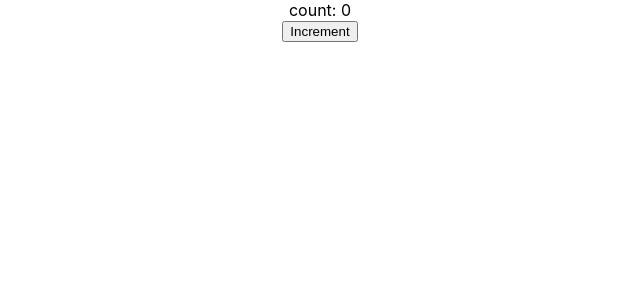
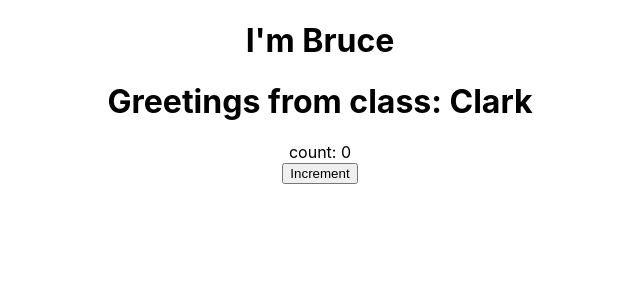
Before and after one commit to mmkvdev/reactAdvancedRetro, a React (Create React App) app: page / in a window 1280 px wide. Shown: the top 300 px of the page, without its empty margins (320-960 px from the left). Built offline with nearby package versions, Linux system fonts and the light colour scheme.

Commit message:
project: Destructuring at App

```diff
--- a/src/App.js
+++ b/src/App.js
@@ -1,9 +1,13 @@
 import "./App.css";
 import Counter from "./components/Counter";
+import Greet from "./components/function/Greet";
+import GreetWithClass from "./components/class/Greet";
 
 function App() {
   return (
     <div className="App">
+      <Greet name="Bruce" />
+      <GreetWithClass name="Clark" />
       <Counter rank={1} />
     </div>
   );
```
